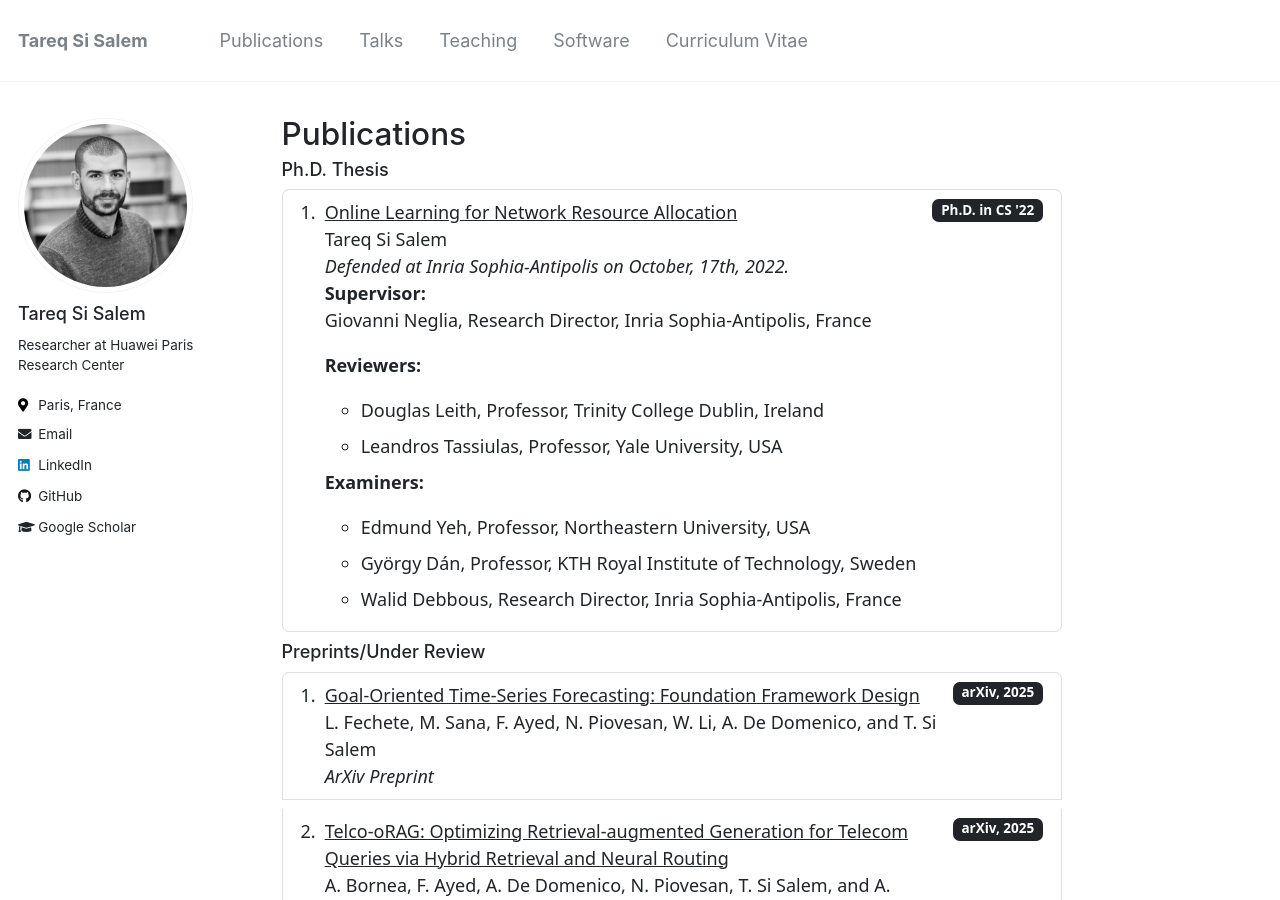
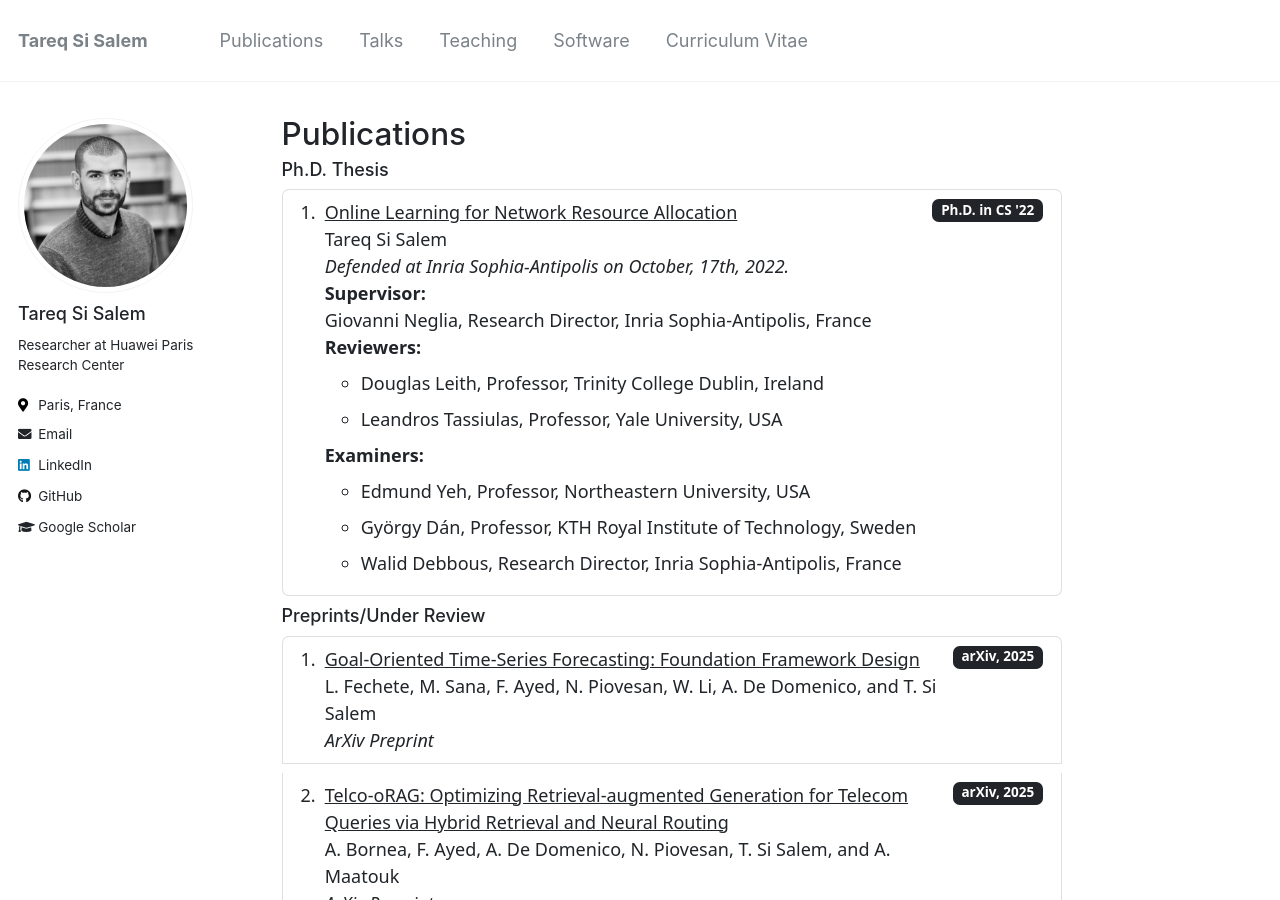
Before and after one commit to tareq-si-salem/tareq-si-salem.github.io, a Jekyll site: the page built from _pages/publications.md, in a window 1280 px wide and 900 px high. Built offline with Jekyll 4.4.1, drawn with Linux system fonts in a browser that asks for light colours.

Commit message:
Update publications.md

```diff
--- a/_pages/publications.md
+++ b/_pages/publications.md
@@ -21,13 +21,13 @@ author_profile: true
 Tareq Si Salem<br><i>
             Defended at Inria Sophia-Antipolis on October, 17th, 2022.</i>
            <div class="ms-2 me-auto" style="margin-left: 0 !important;" >
-  <p ><strong>Supervisor:</strong><br>Giovanni Neglia, Research Director, Inria Sophia-Antipolis, France</p>
-  <p ><strong>Reviewers:</strong></p>
+  <p style="margin-bottom: 0 !important;" ><strong>Supervisor:</strong><br>Giovanni Neglia, Research Director, Inria Sophia-Antipolis, France</p>
+  <p style="margin-bottom: 0 !important;"><strong>Reviewers:</strong></p>
   <ul>
     <li>Douglas Leith, Professor, Trinity College Dublin, Ireland</li>
     <li>Leandros Tassiulas, Professor, Yale University, USA</li>
   </ul>
-  <p ><strong>Examiners:</strong></p>
+  <p style="margin-bottom: 0 !important;"><strong>Examiners:</strong></p>
   <ul>
     <li>Edmund Yeh, Professor, Northeastern University, USA</li>
     <li>György Dán, Professor, KTH Royal Institute of Technology, Sweden</li>
```
